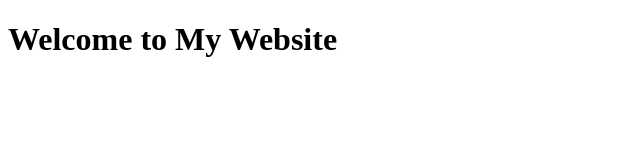
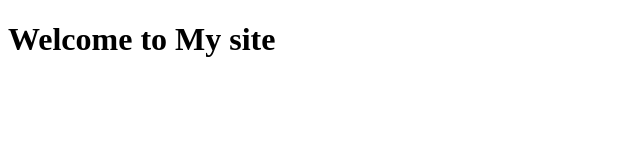
Before and after one commit to milenatsouedari12-ai/repo, a plain HTML site: page index.html in a window 1280 px wide. Shown: the whole page, without its empty margins (0-640 px from the left). Drawn offline with Linux system fonts and the light colour scheme.

Commit message:
update index.html

```diff
--- a/index.html
+++ b/index.html
@@ -4,6 +4,6 @@
     <title>My webstite</title>
   </head>
   <body>
-    <h1>Welcome to My Website</h1>
+    <h1>Welcome to My site</h1>
   </body>
 </html>
```
